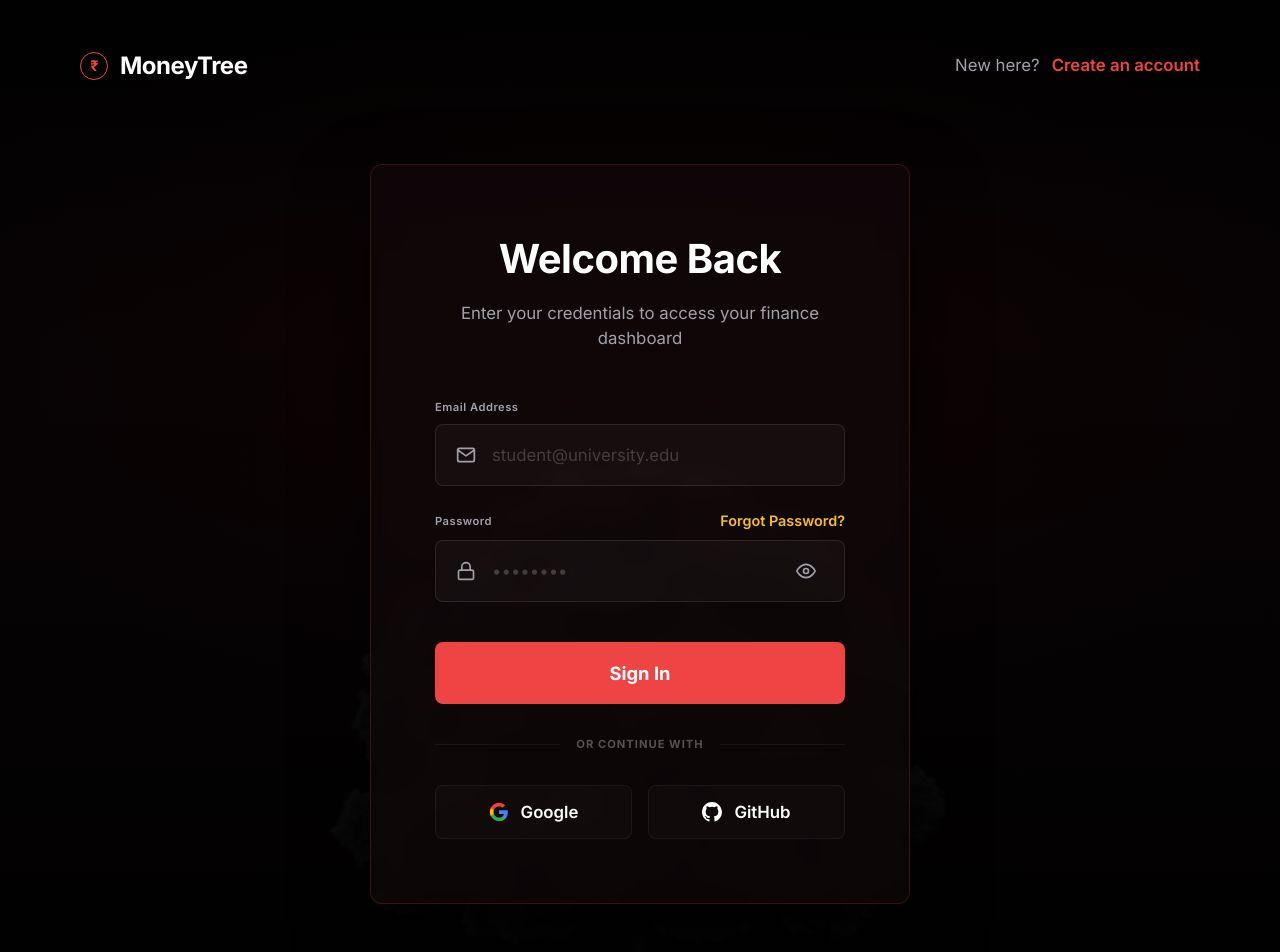
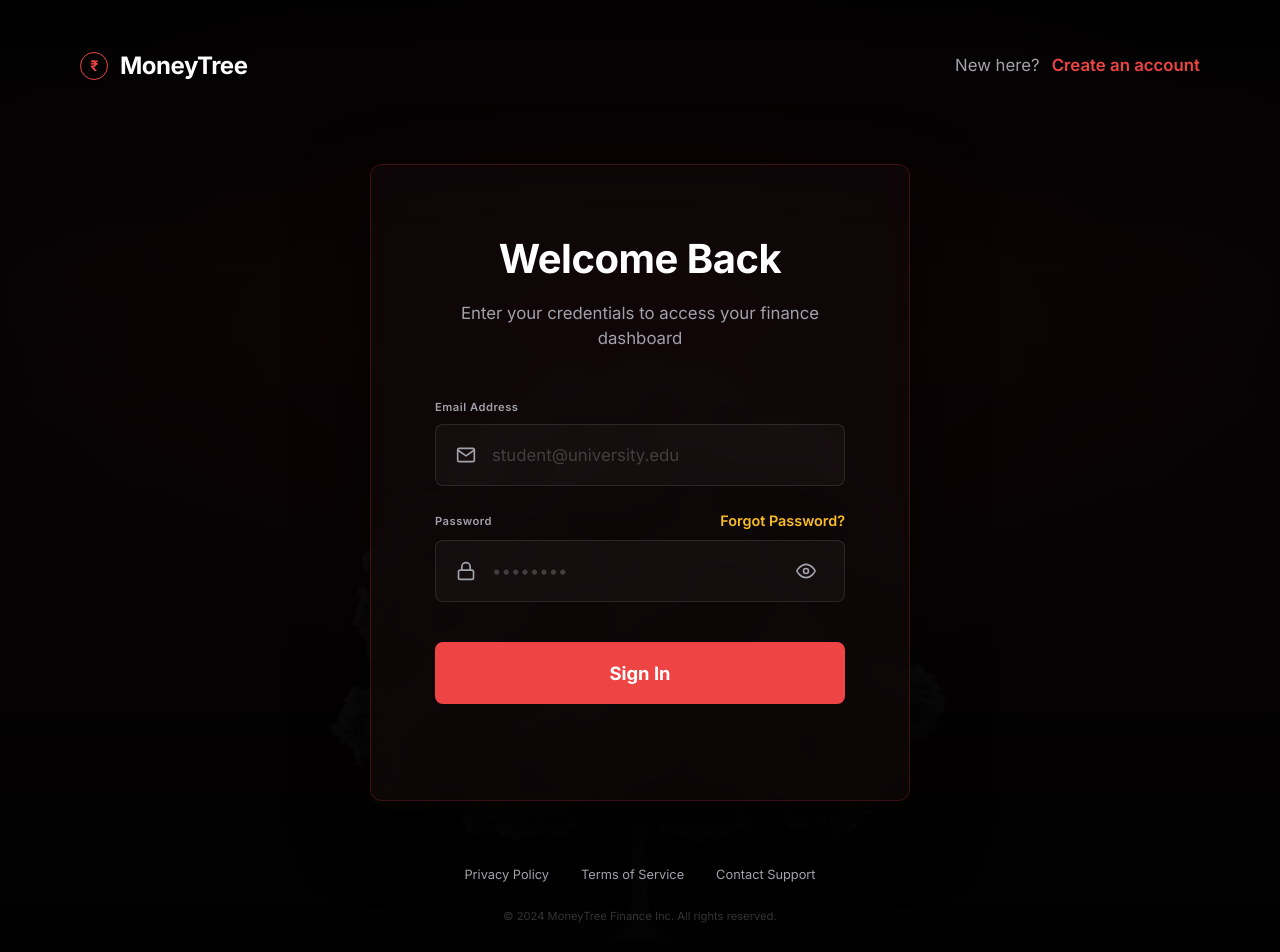
Before and after one commit to RishiiiS/Expense_Manager, a React (Vite) app in the folder frontend/: page /login in a window 1280 px wide. Shown: the top 952 px of the page. Built offline with nearby package versions, Linux system fonts and the light colour scheme; no server answers.

Commit message:
updated the ui

```diff
--- a/frontend/src/components/Navbar.jsx
+++ b/frontend/src/components/Navbar.jsx
@@ -10,9 +10,7 @@
             </a>
             <ul className="navbar-links">
                 <li><Link to="/dashboard">Dashboard</Link></li>
-                <li><a href="#features">Features</a></li>
                 <li><a href="#about">About</a></li>
-                <li><a href="#github">GitHub</a></li>
             </ul>
             <div className="navbar-actions">
                 <Link to="/login" className="login-link">Login</Link>
--- a/frontend/src/styles/Login.css
+++ b/frontend/src/styles/Login.css
@@ -312,11 +312,9 @@
     border-color: var(--bg-alpha-10);
 }
 
-.social-icon {
-    font-size: 1.2rem;
-    display: flex;
-    align-items: center;
-    justify-content: center;
+.login-page .auth-divider,
+.login-page .social-login {
+    display: none;
 }
 
 
```
